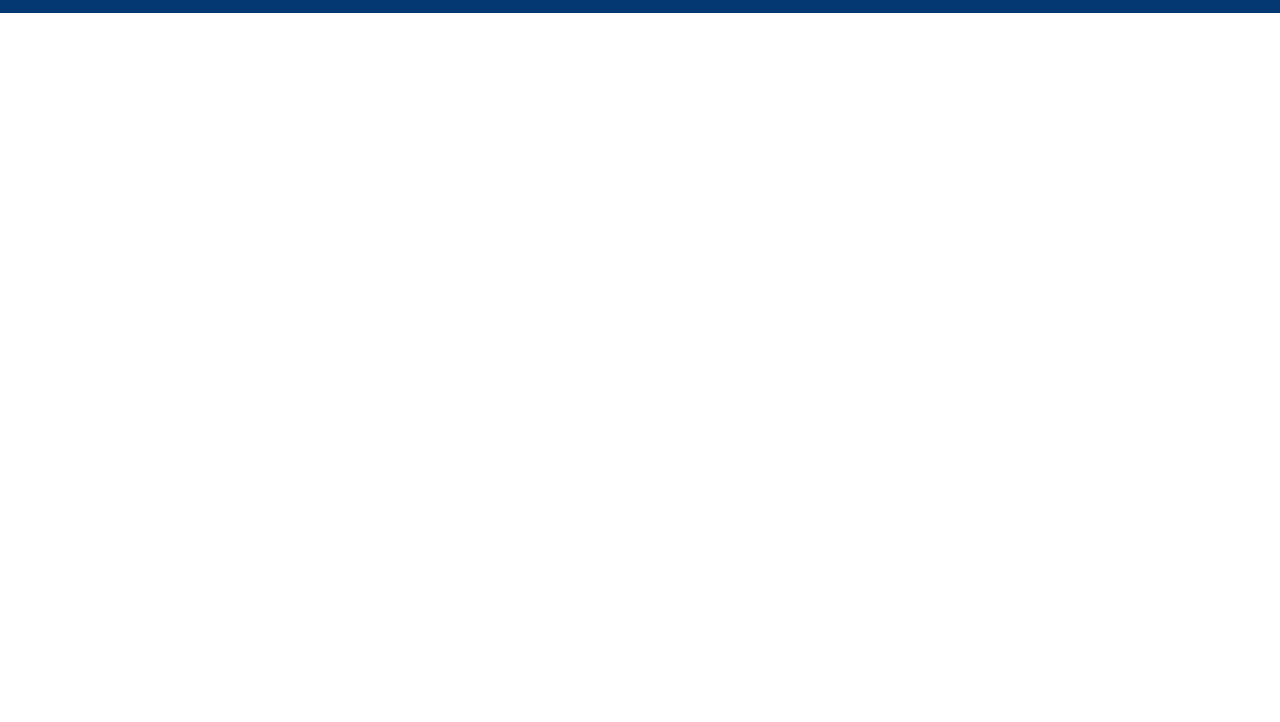
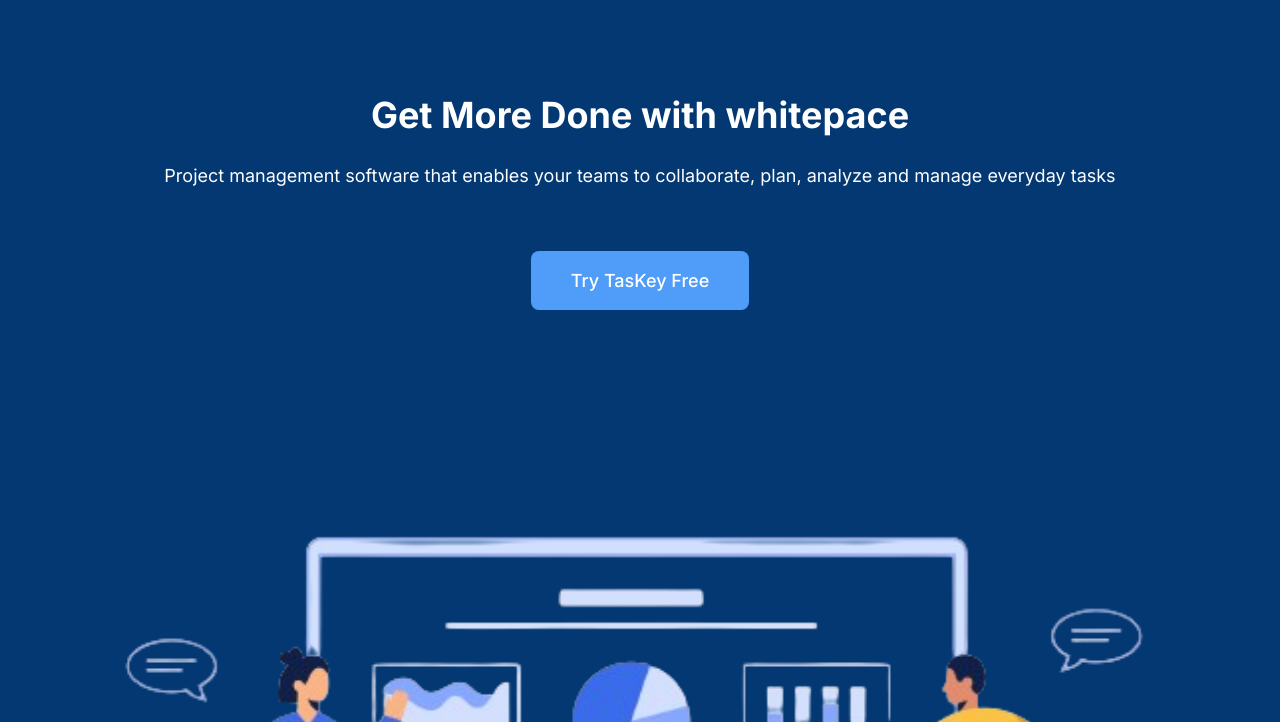
Before and after one commit to Vybyranyi/whitepace, a plain HTML site: page index.html in a window 1280 px wide. Shown: the part 78-800 px from the top of the page. Drawn offline with Linux system fonts and the light colour scheme.

Commit message:
feat: add content and styling to main banner section

```diff
--- a/index.html
+++ b/index.html
@@ -34,7 +34,20 @@
     </header>
 
     <main>
-        <section class="main-banner"></section>
+        <section class="main-banner">
+            <div class="container">
+                <div class="main-banner-content">
+                    <div class="main-banner-content-left">
+                        <h4 class="main-banner-title">Get More Done with whitepace</h4>
+                        <p class="main-banner-description">Project management software that enables your teams to
+                            collaborate, plan, analyze and manage everyday tasks</p>
+                        <button class="main-banner-btn try-btn">Try TasKey Free </button>
+                    </div>
+                    <img class="main-banner-img" src="assets/Business.png">
+                </div>
+            </div>
+        </section>
+
 
         <section class="project-management"></section>
 
--- a/style.css
+++ b/style.css
@@ -62,6 +62,48 @@ header {
 }
 
 /* main-banner */
+.main-banner {
+    background-color: #043873;
+}
+
+.main-banner-content {
+    padding: 80px 0;
+}
+
+.main-banner-content-left {
+    display: flex;
+    flex-direction: column;
+    align-items: center;
+    margin-bottom: 100px;
+
+}
+
+.main-banner-title {
+    font-size: 36px;
+    font-weight: 700;
+    line-height: 44px;
+    color: #fff;
+    margin-bottom: 24px;
+    text-align: center;
+}
+
+.main-banner-description {
+    font-size: 18px;
+    font-weight: 400;
+    line-height: 30px;
+    color: #fff;
+    margin-bottom: 60px;
+    text-align: center;
+}
+
+.main-banner-btn {
+    display: block;
+}
+
+.main-banner-img {
+    width: 100%;
+    object-fit: cover;
+}
 
 /* project-management */
 
```
